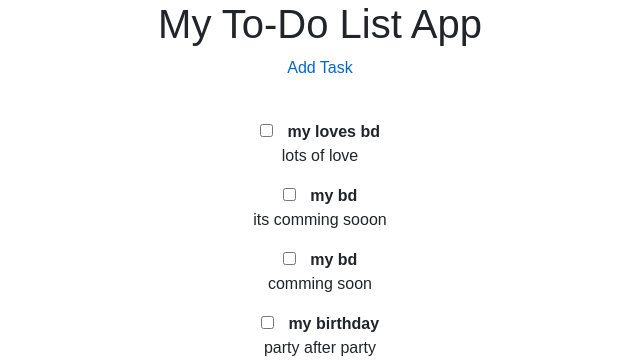
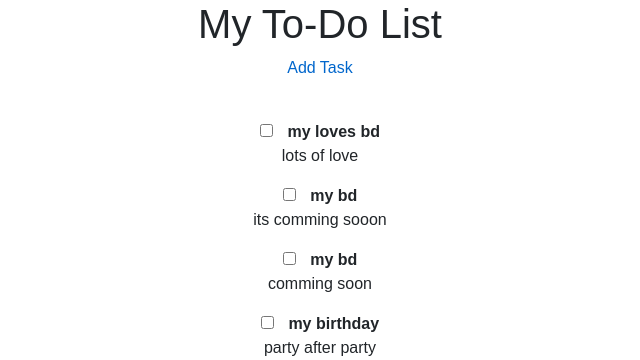
Before and after one commit to SDPgroup008/todolist, a Django app: page /tasklist/ in a window 1280 px wide. Shown: the part 186-546 px from the top of the page, without its empty margins (320-960 px from the left). Run offline with Django 3.2, Linux system fonts and the light colour scheme; data comes from the database, SQL or seed files in the repository.

Commit message:
new changes

```diff
--- a/tasks/templates/tasklist.html
+++ b/tasks/templates/tasklist.html
@@ -2,7 +2,7 @@
 
 {% block content %}
 {% load static %}
-    <h1>My To-Do List App</h1>
+    <h1>My To-Do List </h1>
     <link rel="stylesheet" href="{% static 'tasks.css' %}">
 
     <a href="{% url 'tasks:add_task' %}">Add Task</a>
```
